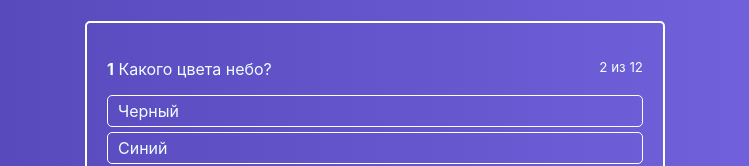
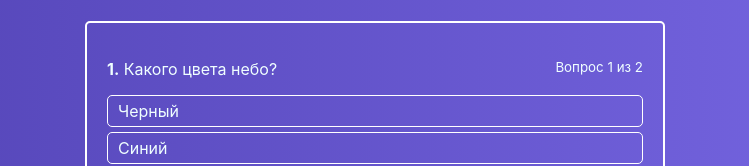
Before and after one commit to RuslanMGN174/react-quiz, a React (Create React App) app: page / in a window 1280 px wide. Shown: the part 161-327 px from the top of the page, without its empty margins (265-1014 px from the left). Built offline with nearby package versions, Linux system fonts and the light colour scheme.

Commit message:
react-quiz add answer color changes

```diff
--- a/src/components/ActiveQuiz/ActiveQuiz.js
+++ b/src/components/ActiveQuiz/ActiveQuiz.js
@@ -6,12 +6,13 @@ const ActiveQuiz = props => (
   <div className={classes.ActiveQuiz}>
     <p className={classes.Question}>
       <span>
-        <strong>{ props.questionNum }</strong>&nbsp;
-        { props.question }
+        <strong>{props.questionNumber}.</strong>&nbsp;
+        {props.question}
       </span>
-      <small>2 из 12</small>
+      <small>Вопрос {props.questionNumber} из {props.quizLength}</small>
     </p>
     <AnswersList
+      state={props.state}
       answers={props.answers}
       onAnswerClick={props.onAnswerClick}
     />
--- a/src/components/ActiveQuiz/AnswersList/AnswerItem/AnswerItem.js
+++ b/src/components/ActiveQuiz/AnswersList/AnswerItem/AnswerItem.js
@@ -2,12 +2,18 @@ import React from 'react'
 import classes from './AnswerItem.module.css'
 
 const AnswerItem = props => {
+  const cls = [classes.AnswerItem]
+
+  if (props.state) {
+    cls.push(classes[props.state])
+  }
+
   return (
     <li
-      className={classes.AnswerItem}
-      onClick={()=>props.onAnswerClick(props.answer.id)}
+      className={cls.join(' ')}
+      onClick={() => props.onAnswerClick(props.answer.id)}
     >
-      { props.answer.text }
+      {props.answer.text}
     </li>
   )
 }
--- a/src/components/ActiveQuiz/AnswersList/AnswerItem/AnswerItem.module.css
+++ b/src/components/ActiveQuiz/AnswersList/AnswerItem/AnswerItem.module.css
@@ -10,3 +10,11 @@
     background: rgba(255, 255, 255, .2);
     transition: background .3s ease-in-out;
 }
+
+.AnswerItem.success {
+    background: rgba(161, 240, 69, .7);
+}
+
+.AnswerItem.error {
+    background: rgba(240, 87, 108, .7);
+}
--- a/src/components/ActiveQuiz/AnswersList/AnswersList.js
+++ b/src/components/ActiveQuiz/AnswersList/AnswersList.js
@@ -10,6 +10,7 @@ const AnswersList = props => (
           key={index}
           answer={answer}
           onAnswerClick={props.onAnswerClick}
+          state={props.state ? props.state[answer.id] : null}
         />
       )
     }) }
--- a/src/containers/Quiz/Quiz.js
+++ b/src/containers/Quiz/Quiz.js
@@ -1,28 +1,64 @@
-import React, {Component} from 'react'
+import React, { Component } from 'react'
 import classes from './Quiz.module.css'
 import ActiveQuiz from '../../components/ActiveQuiz/ActiveQuiz'
 
-let questionNumber = 0
-
-class Quiz extends Component{
+class Quiz extends Component {
   state = {
+    questionNumber: 0,
+    answerState: null,
     quiz: [
       {
-        questionNum: questionNumber++,
         question: 'Какого цвета небо?',
         rightAnswerId: 2,
+        questionId: 1,
         answers: [
           { text: 'Черный', id: 1 },
           { text: 'Синий', id: 2 },
           { text: 'Красный', id: 3 },
           { text: 'Зелёный', id: 4 }
         ]
+      },
+      {
+        question: 'В каком году основали Санкт-Петербург?',
+        rightAnswerId: 3,
+        questionId: 2,
+        answers: [
+          { text: '1700', id: 1 },
+          { text: '1702', id: 2 },
+          { text: '1703', id: 3 },
+          { text: '1803', id: 4 }
+        ]
       }
     ]
   }
 
   onAnswerClickHandler = answerId => {
-    console.log(`Answer ID: ${answerId}`)
+    const question = this.state.quiz[this.state.questionNumber]
+    if (question.rightAnswerId === answerId) {
+      this.setState({
+        answerState: {[answerId]: 'success'}
+      })
+      const timeout = window.setTimeout(() => {
+        if (this.isQuizFinished()) {
+          console.log('Finished!')
+        } else {
+          this.setState({
+            questionNumber: this.state.questionNumber + 1,
+            answerState: null
+          })
+        }
+        window.clearTimeout(timeout)
+      }, 1000)
+
+    } else {
+      this.setState({
+        answerState: {[answerId]: 'error'}
+      })
+    }
+  }
+
+  isQuizFinished () {
+    return this.state.questionNumber + 1 === this.state.quiz.length
   }
 
   render () {
@@ -31,10 +67,12 @@ class Quiz extends Component{
         <div className={classes.QuizWrapper}>
           <h1>Ответьте на все вопросы</h1>
           <ActiveQuiz
-            questionNum={this.state.quiz[0].questionNum}
-            question={this.state.quiz[0].question}
-            answers={this.state.quiz[0].answers}
+            questionNumber={this.state.questionNumber + 1}
+            question={this.state.quiz[this.state.questionNumber].question}
+            answers={this.state.quiz[this.state.questionNumber].answers}
             onAnswerClick={this.onAnswerClickHandler}
+            quizLength={this.state.quiz.length}
+            state={this.state.answerState}
           />
         </div>
       </div>
```
Also changed, not shown: 1 other file (tests, documents, lock files or other folders).
